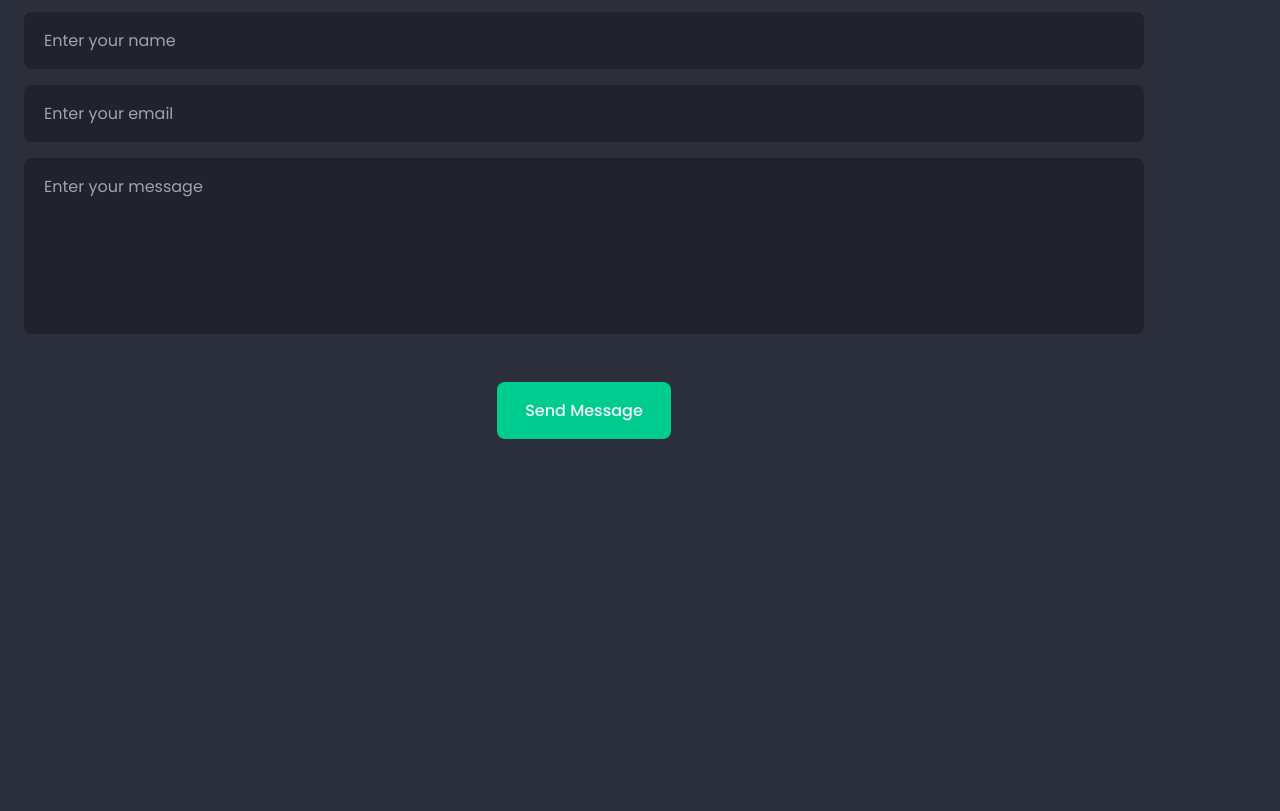
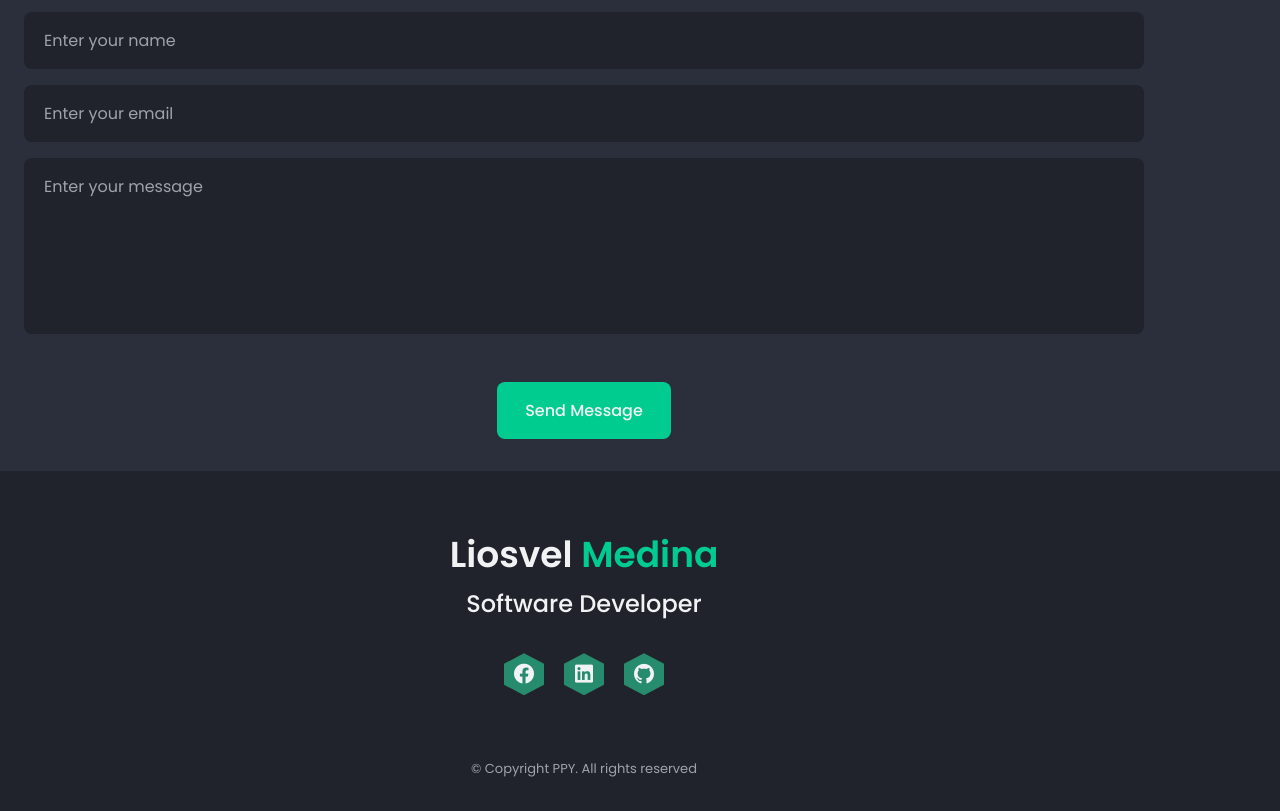
Before and after one commit to liosvel-medina/liosvel-medina.github.io, an Astro site: page / in a window 1280 px wide. Shown: the part 6504-7315 px from the top of the page. Before the commit the page ends 6975 px from the top, so only its background shows below. Built offline with nearby package versions, Linux system fonts and the light colour scheme; Astro itself is replaced by a stand-in of ours.

Commit message:
create Footer section

```diff
--- a/public/css/style.css
+++ b/public/css/style.css
@@ -170,9 +170,6 @@ svg {
     box-shadow: 0 8px 24px hsla(var(--hue), 100%, 40%, .25);
 }
 
-/*=============== FOOTER ===============*/
-
-
 /*=============== SCROLL BAR ===============*/
 
 
--- /dev/null
+++ b/src/components/index/Footer.astro
@@ -0,0 +1,98 @@
+<footer class="footer">
+    <div class="footer__container container grid">
+        <div>
+            <h1 class="footer__title">
+                Liosvel <span>Medina</span>
+            </h1>
+
+            <h2 class="footer__education">Software Developer</h2>
+        </div>
+
+        <div class="footer__social">
+            <a
+                href="https://github.com/liosvel-medina"
+                target="_blank"
+                class="footer__social-link"
+            >
+                <i class="ri-facebook-circle-fill"></i>
+            </a>
+            <a
+                href="https://cu.linkedin.com/in/liosvel-medina-molina-679a64229"
+                target="_blank"
+                class="footer__social-link"
+            >
+                <i class="ri-linkedin-box-fill"></i>
+            </a>
+            <a
+                href="https://www.facebook.com/LiosvelMedinaMolina"
+                target="_blank"
+                class="footer__social-link"
+            >
+                <i class="ri-github-fill"></i>
+            </a>
+        </div>
+
+        <span class="footer__copy">
+            &#169; Copyright PPY. All rights reserved
+        </span>
+    </div>
+</footer>
+
+<style>
+    /*=============== FOOTER ===============*/
+    .footer {
+        background-color: var(--container-color);
+        padding-block: 3.5rem 2rem;
+    }
+
+    .footer__container {
+        row-gap: 2rem;
+        text-align: center;
+    }
+
+    .footer__title {
+        font-size: var(--h1-font-size);
+        font-weight: var(--font-semi-bold);
+        margin-bottom: 0.25rem;
+    }
+
+    .footer__title span {
+        color: var(--first-color);
+    }
+
+    .footer__education {
+        font-variant: var(--normal-font-size);
+    }
+
+    .footer__social {
+        display: flex;
+        justify-content: center;
+        column-gap: 1.25rem;
+    }
+
+    .footer__social-link {
+        display: flex;
+        background-color: var(--first-color-alt);
+        padding: 0.5rem;
+        color: var(--title-color);
+        font-size: 1.5rem;
+        clip-path: polygon(
+            50% 0%,
+            100% 25%,
+            100% 75%,
+            50% 100%,
+            0% 75%,
+            0% 25%
+        );
+        transition: transform 0.4s;
+    }
+
+    .footer__social-link:hover {
+        transform: translateY(-0.25rem);
+    }
+
+    .footer__copy {
+        font-size: var(--smaller-font-size);
+        margin-top: 2rem;
+    }
+</style>
--- a/src/pages/index.astro
+++ b/src/pages/index.astro
@@ -7,6 +7,7 @@ import Skills from "../components/index/Skills.astro";
 import Services from "../components/index/Services.astro";
 import Projects from "../components/index/Projects.astro";
 import Contact from "../components/index/Contact.astro";
+import Footer from "../components/index/Footer.astro";
 ---
 
 <Layout title="Home">
@@ -21,27 +22,26 @@ import Contact from "../components/index/Contact.astro";
     <Home />
 
     <!--==================== ABOUT ====================-->
-    <About/>
+    <About />
 
     <!--==================== SKILLS ====================-->
-    <Skills/>
+    <Skills />
 
     <!--==================== SERVICES ====================-->
-   <Services/>
+    <Services />
 
     <!--==================== PROJECTS ====================-->
-    <Projects/>
+    <Projects />
 
     <!--==================== CONTACT ====================-->
-    <Contact/>
+    <Contact />
   </main>
 
   <!--==================== FOOTER ====================-->
-  <footer class="footer"></footer>
+  <Footer />
 </Layout>
 
 <script lang="ts">
-
 /*=============== SHOW SCROLL UP ===============*/
 
 /*=============== SCROLL SECTIONS ACTIVE LINK ===============*/
```
